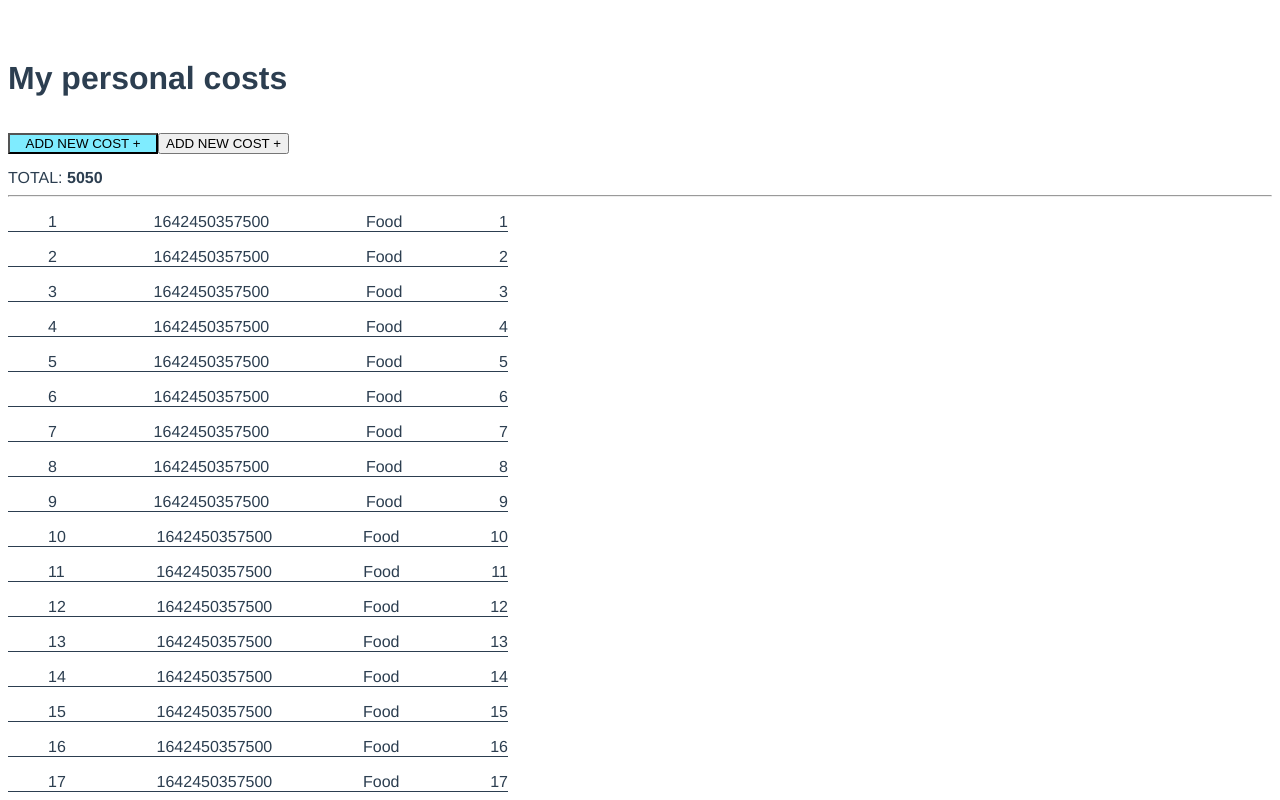
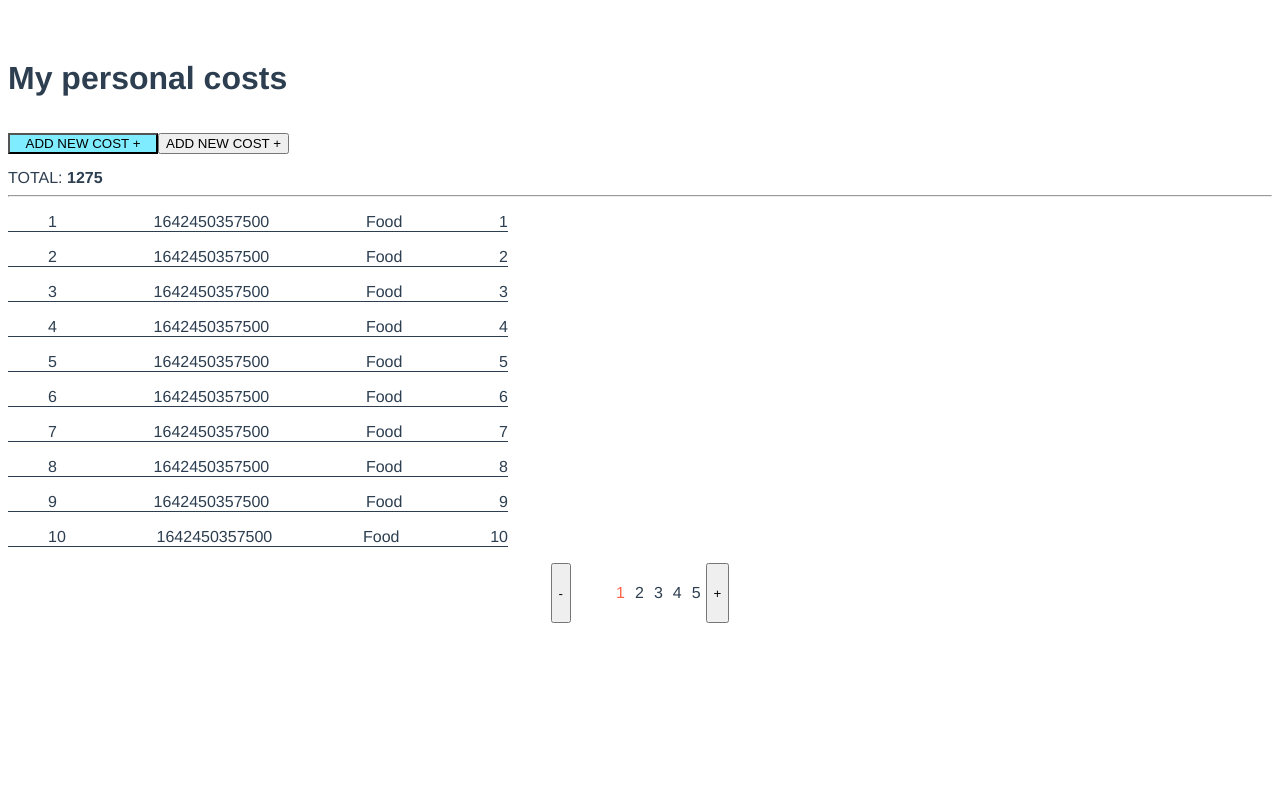
Before and after one commit to AntonR31337/calc, a Vue app in the folder fp/: page / in a window 1280 px wide. Shown: the top 800 px of the page. Built offline with nearby package versions, Linux system fonts and the light colour scheme.

Commit message:
finished the pagination

```diff
--- /dev/null
+++ b/fp/src/components/Pagination.vue
@@ -0,0 +1,52 @@
+<template>
+    <div class="paginationList_wrapper">
+        <button @click="onClick(cur - 1)">-</button>
+        <ul class="paginationList">
+            <li class="paginationList__item" v-for="page in amount" :key="page" :class="{'active': cur === page}" @click="onClick(page)">
+                {{ page }}
+            </li>
+        </ul>
+        <button @click="onClick(cur + 1)">+</button>
+    </div>
+</template>
+
+<script>
+export default {
+    name: 'Pagination',
+    props: {
+        length: Number,
+        cur: Number,
+        n: Number
+    },
+    computed: {
+        amount(){
+            return Math.ceil(this.length / this.n)
+        }
+    },
+    methods: {
+        onClick(page){
+            if (page < 1 || page > this.amount || page === this.cur){
+                return
+            }
+            this.$emit('paginate', page)
+        }
+    }
+}
+</script>
+
+<style>
+.paginationList_wrapper{
+    display: flex;
+    justify-content: center;
+}
+.paginationList{
+  display: flex;
+  list-style-type: none;
+}
+.paginationList__item{
+  margin: 5px;
+}
+.active {
+    color: tomato;
+}
+</style>
--- a/fp/src/components/money.vue
+++ b/fp/src/components/money.vue
@@ -9,7 +9,8 @@
       </div>
       TOTAL: <b>{{ getFullPaymentValue }}</b>
       <hr>
-      <PaymentsDisplay class="paymentsList" :items="paymentsList" />
+      <PaymentsDisplay class="paymentsList" :items="currentElements" />
+      <Pagination :length="paymentsList.length" :cur="curPage" :n="n" @paginate="onChangePage"/>
     </main>
   </div>
 </template>
@@ -18,6 +19,7 @@
 import MyButton from "./MyButton.vue";
 import PaymentsDisplay from "./PaymentsDisplay.vue"
 import AddPaymentForm from "./AddPaymentForm.vue"
+import Pagination from "./Pagination.vue"
 import { mapMutations, mapActions, mapGetters } from 'vuex'
 
 export default {
@@ -25,7 +27,8 @@ export default {
   components: {
     MyButton,
     PaymentsDisplay,
-    AddPaymentForm
+    AddPaymentForm,
+    Pagination
   },
   props: {
     msg: String,
@@ -35,7 +38,8 @@ export default {
     return {
       name: "My personal costs",
       titleBtn: 'ADD NEW COST +',
-      disabled: false
+      curPage: 1,
+      n: 10
     };
   },
   computed: {
@@ -44,6 +48,9 @@ export default {
     ]),
     paymentsList(){
       return this.$store.getters.getPaymentsList
+    },
+    currentElements(){
+      return this.paymentsList.slice(this.n * (this.curPage -1 ), this.n * (this.curPage -1 ) + this.n)
     }
   },
   methods: {
@@ -59,32 +66,12 @@ export default {
     addPayment(data){
       this.$store.commit('addDataToPaymentsList', data)
     },
-    // fetchData(){
-    //   return [
-    //      {
-    //     id: 1643385818120,
-    //     date: '28.03.2020',
-    //     category: 'Food',
-    //     value: 169,
-    //   },
-    //   {
-    //     id: 1643385829382,
-    //     date: '24.03.2020',
-    //     category: 'Transport',
-    //     value: 360,
-    //   },
-    //   {
-    //     id: 1643385820482,
-    //     date: '24.03.2020',
-    //     category: 'Food',
-    //     value: 532,
-    //   },
-    //   ]
-    // }
+    onChangePage(page){
+      this.curPage = page
+    }
   },
   created(){
     this.fetchData()
-    // this.$store.dispatch('fetchData')
   }
 };
 </script>
@@ -115,4 +102,5 @@ export default {
 .hidden{
   display: none;
 }
+
 </style>
--- a/fp/src/store/index.js
+++ b/fp/src/store/index.js
@@ -7,7 +7,7 @@ Vue.use(Vuex)
 export default new Vuex.Store({
     state: {
         paymentsList: [],
-        categoryList: []
+        categoryList: [],
     },
     mutations: {
         setPaymentsListData(state, payload){
@@ -25,7 +25,7 @@ export default new Vuex.Store({
             return new Promise((resolve) => {
                 setTimeout(()=>{
                     const items = []
-                    for (let i = 1; i < 101; i++){
+                    for (let i = 1; i < 51; i++){
                         items.push({
                             date: Date.now(),
                             category: "Food",
@@ -54,6 +54,6 @@ export default new Vuex.Store({
         getFullPaymentValue: state => {
             return state.paymentsList.reduce((acc, cur) => acc + cur.value, 0)
         },
-        getCategoryList: state => state.categoryList
+        getCategoryList: state => state.categoryList,
     }
 })
```
